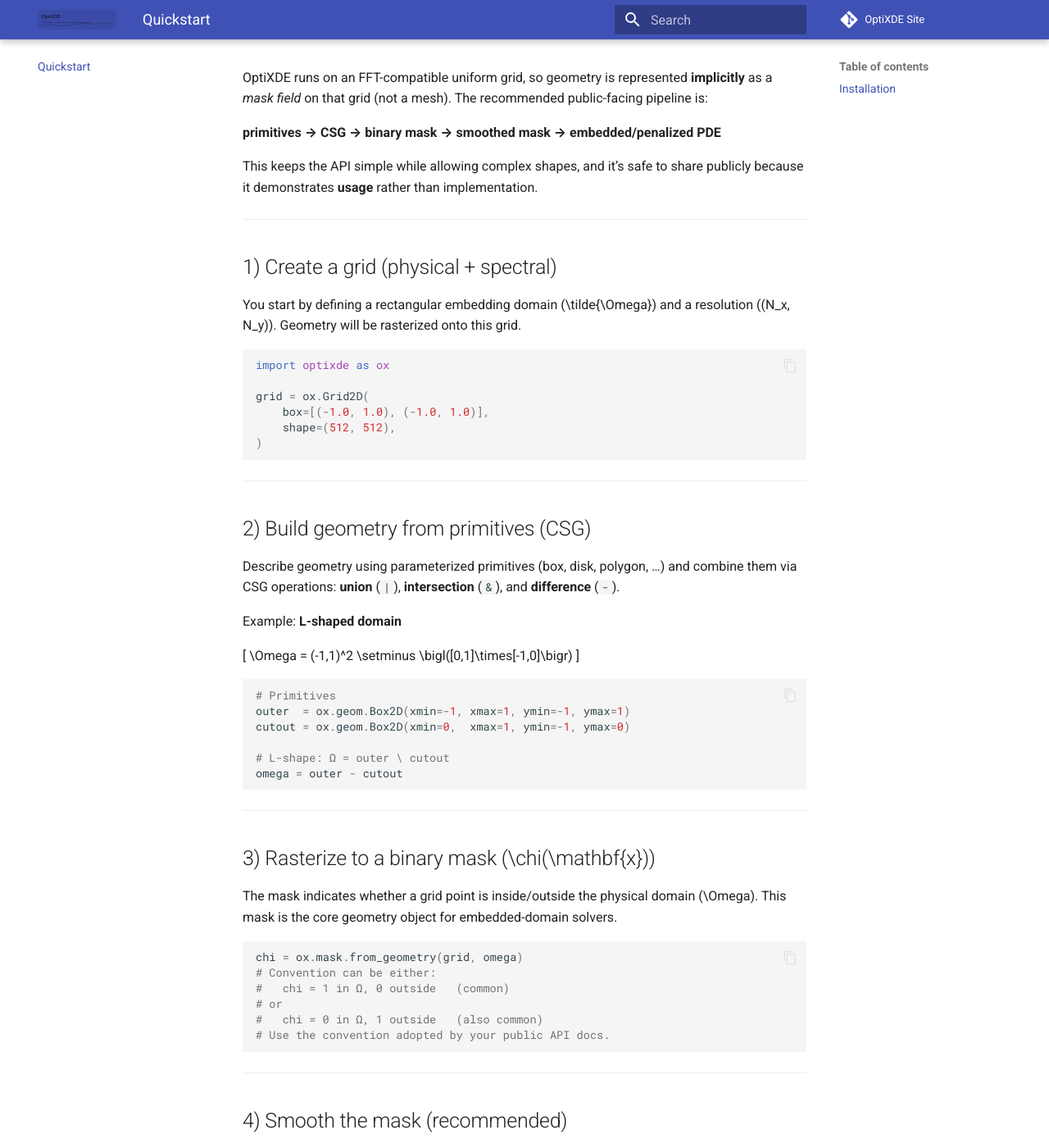
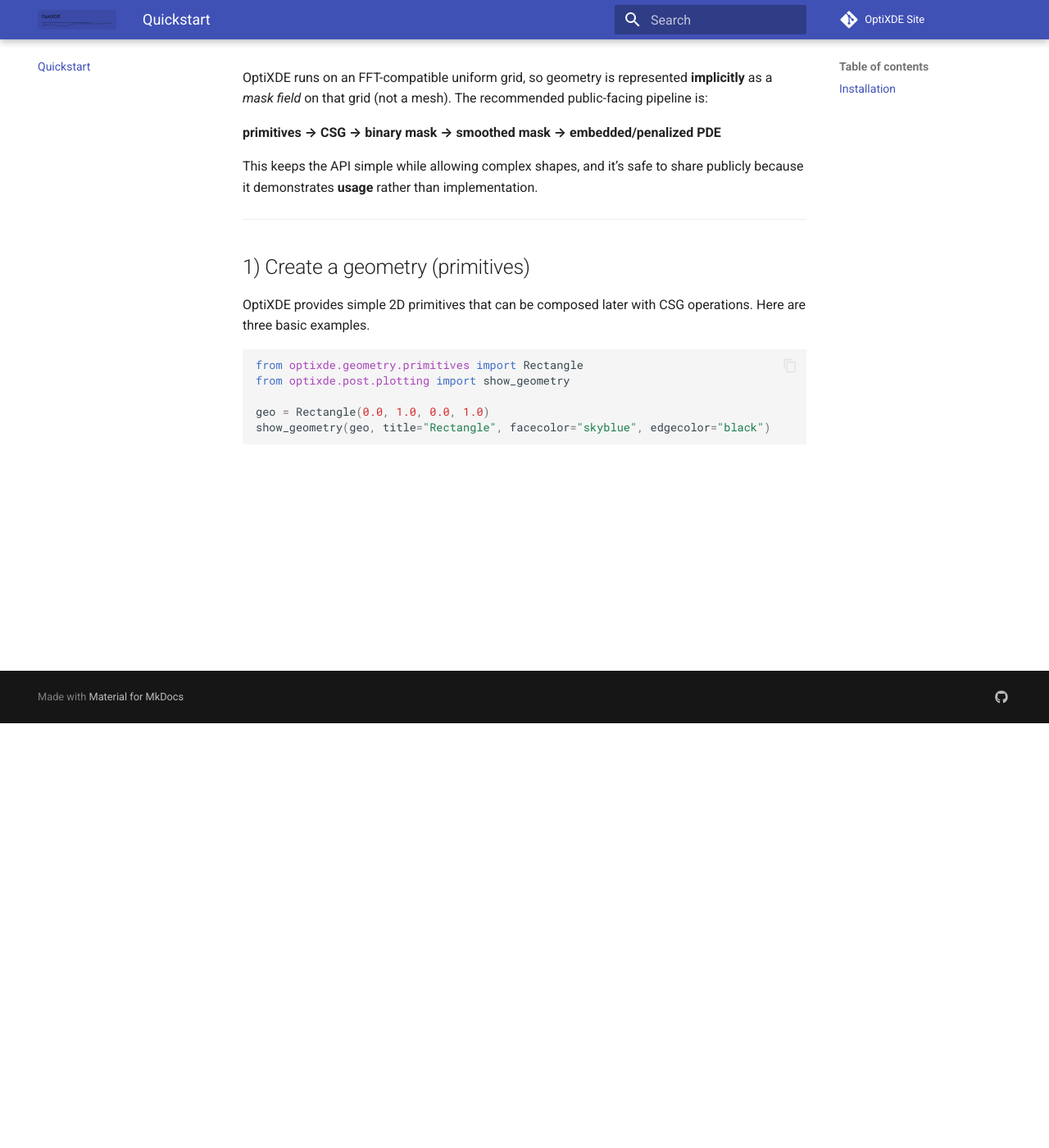
Before and after one commit to yangyLab/optixde-site, an MkDocs documentation site: the page built from docs/quickstart.md, in a window 1280 px wide and 1400 px high, scrolled down 518 px. Shown: the whole window at 82% size. Built offline with MkDocs 1.6.1 and Material for MkDocs 9.7.7, drawn with Linux system fonts in a browser that asks for light colours; comment, search, counter and statistics services are not loaded; some of the changed text lies outside the part shown.

Commit message:
Update quickstart.md

````diff
--- a/docs/quickstart.md
+++ b/docs/quickstart.md
@@ -23,109 +23,13 @@
 
 ---
 
-## 1) Create a grid (physical + spectral)
+## 1) Create a geometry (primitives)
+OptiXDE provides simple 2D primitives that can be composed later with CSG operations.
+Here are three basic examples.
+```python
+from optixde.geometry.primitives import Rectangle
+from optixde.post.plotting import show_geometry
 
-You start by defining a rectangular embedding domain \(\tilde{\Omega}\) and a resolution \((N_x, N_y)\). Geometry will be rasterized onto this grid.
-
-```python
-import optixde as ox
-
-grid = ox.Grid2D(
-    box=[(-1.0, 1.0), (-1.0, 1.0)],
-    shape=(512, 512),
-)
+geo = Rectangle(0.0, 1.0, 0.0, 1.0)
+show_geometry(geo, title="Rectangle", facecolor="skyblue", edgecolor="black")
 ```
-
----
-
-## 2) Build geometry from primitives (CSG)
-
-Describe geometry using parameterized primitives (box, disk, polygon, …) and combine them via CSG operations: **union** (`|`), **intersection** (`&`), and **difference** (`-`).
-
-Example: **L-shaped domain**
-
-\[
-\Omega = (-1,1)^2 \setminus \bigl([0,1]\times[-1,0]\bigr)
-\]
-
-```python
-# Primitives
-outer  = ox.geom.Box2D(xmin=-1, xmax=1, ymin=-1, ymax=1)
-cutout = ox.geom.Box2D(xmin=0,  xmax=1, ymin=-1, ymax=0)
-
-# L-shape: Ω = outer \ cutout
-omega = outer - cutout
-```
-
----
-
-## 3) Rasterize to a binary mask \(\chi(\mathbf{x})\)
-
-The mask indicates whether a grid point is inside/outside the physical domain \(\Omega\). This mask is the core geometry object for embedded-domain solvers.
-
-```python
-chi = ox.mask.from_geometry(grid, omega)
-# Convention can be either:
-#   chi = 1 in Ω, 0 outside   (common)
-# or
-#   chi = 0 in Ω, 1 outside   (also common)
-# Use the convention adopted by your public API docs.
-```
-
----
-
-## 4) Smooth the mask (recommended)
-
-A sharp binary interface can cause ringing near boundaries on spectral grids. Smoothing the mask over a narrow band (e.g., 1–3 cells) often improves stability and visual quality.
-
-```python
-chi_eps = ox.mask.smooth(chi, sigma_cells=2)
-```
-
----
-
-## 5) Attach boundary data (embedded / penalty BC)
-
-For non-periodic or irregular domains on an FFT grid, boundary conditions are typically enforced through an **embedded/penalty** mechanism.
-
-```python
-g = ox.bc.dirichlet_value(lambda x, y: 0.0)  # homogeneous Dirichlet
-bc = ox.bc.EmbeddedDirichlet(mask=chi_eps, value=g, eta=1e-6)
-```
-
----
-
-## 6) Solve a PDE on the embedded geometry (Poisson example)
-
-Below is a usage-only example: pass the grid, RHS, and embedded boundary handler. The solver remains matrix-free and FFT-based.
-
-```python
-f = ox.field.from_function(grid, lambda x, y: 1.0)  # RHS
-
-u = ox.solve.poisson(
-    grid=grid,
-    rhs=f,
-    bc=bc,
-    backend="torch",  # or "numpy"
-)
-```
-
----
-
-## 7) Visualize / export (public-friendly)
-
-On the public site, prefer showing **plots / GIFs / videos** produced by the private repo, without exposing internals.
-
-```python
-ox.viz.imshow(u, title="Poisson on L-shaped domain")
-ox.io.save_image("poisson_Lshape.png", u)
-```
-
----
-
-## Notes & Best Practices
-
-- **Padding**: If the physical boundary is close to the embedding box boundary, enlarge \(\tilde{\Omega}\) (add padding) to reduce FFT wrap-around artifacts.
-- **Penalty parameter \(\eta\)**: Smaller \(\eta\) enforces boundary conditions more strongly but may increase stiffness. Start around `1e-6` and tune per problem.
-- **CSG scales well**: Complex engineering shapes can be built by composing simple primitives using `|`, `&`, and `-` before rasterization.
-- **Keep the public API stable**: Share exact function signatures and small usage snippets; avoid implementation details (kernels, internal datasets, or confidential benchmarks).
````
